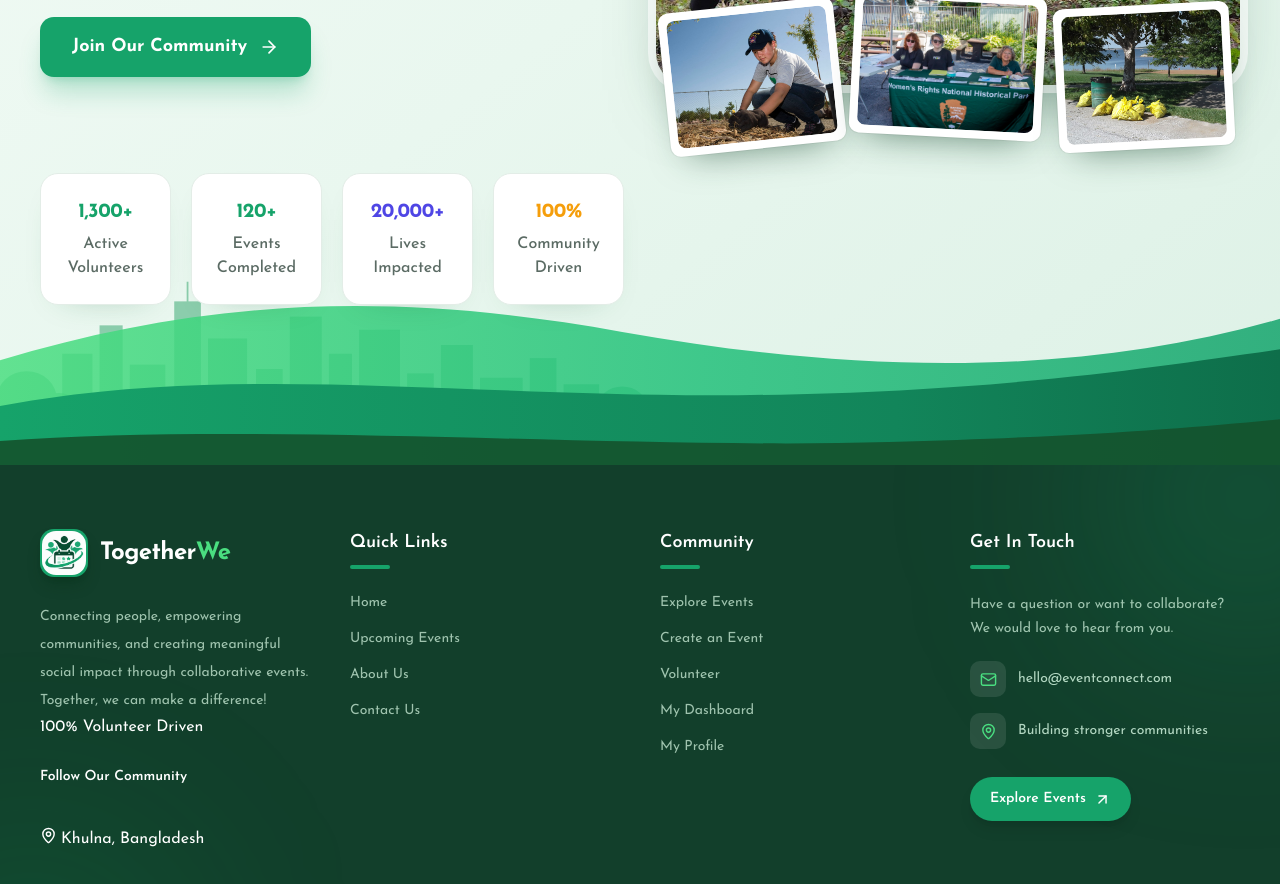
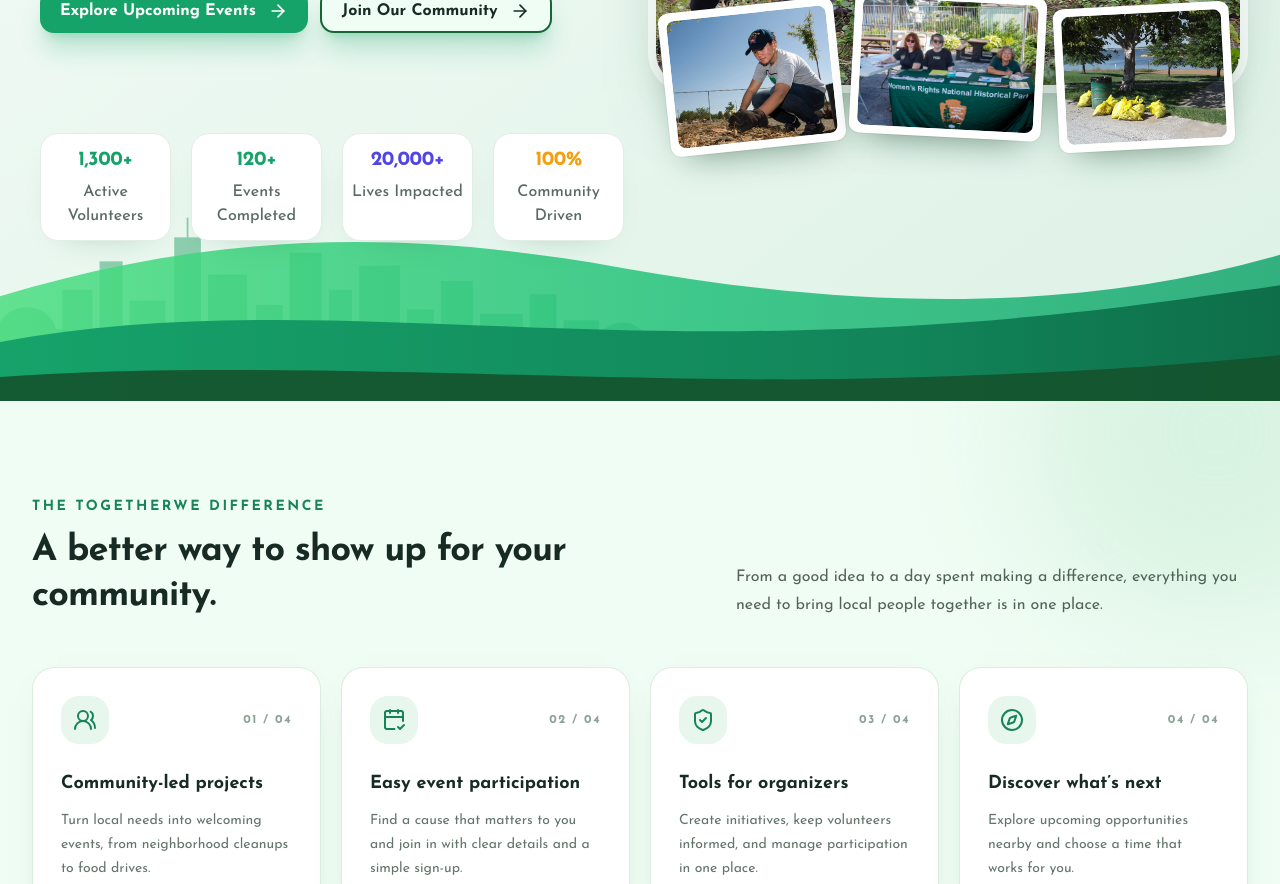
Before and after one commit to arifurroni/Social-Development-Events-frontend, a Next.js app: page / in a window 1280 px wide. Shown: the part 620-1504 px from the top of the page. Built offline with nearby package versions, Linux system fonts and the light colour scheme.

Commit message:
PlatformFeatures and CauseAlerts page created

```diff
--- a/src/app/page.tsx
+++ b/src/app/page.tsx
@@ -1,12 +1,13 @@
 import { Banner } from "@/components/home/Banner";
-
+import { PlatformFeatures } from "@/components/home/PlatformFeatures";
+import { CauseAlerts } from "@/components/home/CauseAlerts";
 
 export default function Home() {
   return (
-    <div>
-
+    <main>
       <Banner />
-
-    </div>
+      <PlatformFeatures />
+      <CauseAlerts />
+    </main>
   );
 }
--- a/src/components/home/Banner.tsx
+++ b/src/components/home/Banner.tsx
@@ -149,7 +149,7 @@ export function Banner() {
         </svg>
       </div>
 
-      <div className="relative z-10 mx-auto grid max-w-7xl gap-14 px-5 pt-14 pb-28 sm:px-8 lg:grid-cols-2 lg:items-center lg:gap-8 lg:px-10 lg:pt-16 lg:pb-40">
+      <div className="relative z-10 mx-auto grid max-w-7xl gap-14 px-5 pt-10 pb-28 sm:px-8 lg:grid-cols-2 lg:items-center lg:gap-8 lg:px-10 lg:pt-16 lg:pb-40">
         {/* Left Content */}
         <div className="max-w-xl">
           {/* Logo */}
@@ -179,20 +179,20 @@ export function Banner() {
           </Link>
 
           {/* Tagline */}
-          <p className="mt-5 text-lg font-semibold text-[#172B24] sm:text-xl">
+          <p className="mt-3 text-lg font-semibold text-[#172B24] sm:text-xl">
             <span className="text-[#16A36A]">Social Development</span> Events
             Management Platform.
           </p>
           <span className="mt-2 block h-1 w-28 rounded-full bg-linear-to-r from-[#16A36A] to-[#BBF7D0]" />
 
           {/* Headline */}
-          <h1 className="mt-6 text-4xl leading-[1.15] font-extrabold tracking-tight text-[#14432B] sm:text-5xl lg:text-[3.4rem]">
+          <h1 className="mt-5 text-4xl leading-[1.15] font-extrabold tracking-tight text-[#14432B] sm:text-5xl lg:text-[3.4rem]">
             Together, We Can Make a{" "}
             <span className="text-[#16A36A]">Difference.</span>
           </h1>
 
           {/* Core Values */}
-          <ul className="mt-8 inline-flex flex-wrap items-center gap-x-5 gap-y-2 rounded-full border border-[#16A36A]/25 bg-white/70 px-6 py-3 shadow-[0_10px_30px_-22px_rgba(22,101,52,0.5)] backdrop-blur-sm">
+          <ul className="mt-4 inline-flex flex-wrap items-center gap-x-5 gap-y-2 rounded-full border border-[#16A36A]/25 bg-white/70 px-5 py-2 shadow-[0_10px_30px_-22px_rgba(22,101,52,0.5)] backdrop-blur-sm">
             {values.map(({ icon: Icon, label }, index) => (
               <Fragment key={label}>
                 {index > 0 && (
@@ -216,19 +216,29 @@ export function Banner() {
           </ul>
 
           {/* Quote */}
-          <blockquote className="mt-8 border-l-4 border-[#16A36A] pl-5 text-lg leading-8 text-[#2C3E36]">
+          <blockquote className="mt-4 border-l-4 border-[#16A36A] pl-5 text-lg leading-8 text-[#2C3E36]">
             “Connect with compassionate people, organize community initiatives,
             and create meaningful change in your neighborhood.”
           </blockquote>
 
           {/* Call To Action */}
+          <div className="flex gap-3">
             <Link
               href="/login"
-            className="group mt-9 inline-flex items-center gap-3 rounded-xl bg-[#16A36A] px-8 py-4 text-lg font-bold text-white shadow-xl shadow-[#16A36A]/25 transition-colors duration-200 hover:bg-[#166534]"
+              className="group mt-4 inline-flex items-center gap-3 rounded-xl bg-[#16A36A] px-5 py-2 text-md font-bold text-white shadow-xl shadow-[#16A36A]/25 transition-colors duration-200 hover:bg-[#166534]"
+            >
+              Explore Upcoming Events
+              <ArrowRight className="h-5 w-5 transition-transform duration-200 group-hover:translate-x-1" />
+            </Link>
+
+            <Link
+              href="/login"
+              className="group mt-4 inline-flex items-center gap-3 border-2 border-[#166534] rounded-xl bg-[#F0FDF4] px-5 py-2 text-md font-bold text-[#172B24] shadow-xl shadow-[#16A36A]/25 transition-colors duration-200 hover:bg-[#16A36A]"
             >
               Join Our Community
               <ArrowRight className="h-5 w-5 transition-transform duration-200 group-hover:translate-x-1" />
             </Link>
+          </div>
         </div>
 
         {/* Right Visual */}
@@ -323,11 +333,11 @@ export function Banner() {
         </div>
 
         {/* Stats */}
-        <div className="mx-auto mt-14 grid max-w-4xl grid-cols-2 gap-4 md:grid-cols-4 md:gap-5">
+        <div className="mx-auto mt-4 grid max-w-4xl grid-cols-2 gap-4 md:grid-cols-4 md:gap-5">
           {stats.map((stat) => (
             <div
               key={stat.label}
-              className="rounded-2xl border border-[#E3EDE7] bg-white px-4 py-6 text-center shadow-[0_12px_34px_-24px_rgba(22,101,52,0.4)]"
+              className="rounded-2xl border border-[#E3EDE7] bg-white px-2 py-3 text-center shadow-[0_12px_34px_-24px_rgba(22,101,52,0.4)]"
             >
               <p
                 className={cn(
--- /dev/null
+++ b/src/components/home/CauseAlerts.tsx
@@ -0,0 +1,78 @@
+"use client";
+
+import { useState, type FormEvent } from "react";
+import { ArrowRight, BellRing } from "lucide-react";
+
+export function CauseAlerts() {
+  const [message, setMessage] = useState("");
+
+  function handleSubmit(event: FormEvent<HTMLFormElement>) {
+    event.preventDefault();
+    setMessage("Thanks for your interest! Email alerts are coming soon.");
+  }
+
+  return (
+    <section
+      aria-labelledby="cause-alerts-heading"
+      className="bg-white px-5 py-16 sm:px-8 sm:py-20"
+    >
+      <div className="relative mx-auto max-w-5xl overflow-hidden rounded-[2rem] border border-[#DCECE1] bg-linear-to-br from-[#E5F6EC] via-white to-[#F0FDF4] px-6 py-12 shadow-[0_24px_70px_-45px_rgba(22,101,52,0.35)] sm:px-12 sm:py-16">
+        <div
+          aria-hidden="true"
+          className="pointer-events-none absolute -right-16 -top-20 h-56 w-56 rounded-full border-32 border-white/50"
+        />
+        <div className="relative mx-auto max-w-2xl text-center">
+          <span className="mx-auto mb-5 flex h-12 w-12 items-center justify-center rounded-2xl bg-white text-[#16835A] shadow-sm ring-1 ring-[#DCECE1]">
+            <BellRing aria-hidden="true" className="h-5 w-5" />
+          </span>
+          <p className="mb-3 text-sm font-bold uppercase tracking-[0.18em] text-[#16835A]">
+            Stay in the loop
+          </p>
+          <h2
+            id="cause-alerts-heading"
+            className="text-3xl leading-tight font-extrabold tracking-tight text-[#172B24] sm:text-4xl"
+          >
+            Good things are happening close to home.
+          </h2>
+          <p className="mx-auto mt-4 max-w-xl text-base leading-7 text-[#64756B]">
+            Get updates about neighborhood cleanups, community drives, and
+            other ways to lend a hand.
+          </p>
+
+          <form
+            className="mx-auto mt-8 flex max-w-xl flex-col gap-3 sm:flex-row"
+            onSubmit={handleSubmit}
+          >
+            <label className="sr-only" htmlFor="cause-alerts-email">
+              Email address
+            </label>
+            <input
+              autoComplete="email"
+              className="min-w-0 flex-1 rounded-xl border border-[#DCE5DF] bg-white px-5 py-3.5 text-sm text-[#172B24] shadow-sm outline-none transition placeholder:text-[#94A39A] focus:border-[#16A36A] focus:ring-4 focus:ring-[#16A36A]/10"
+              id="cause-alerts-email"
+              name="email"
+              placeholder="Your email address"
+              required
+              type="email"
+            />
+            <button
+              className="inline-flex items-center justify-center gap-2 rounded-xl bg-[#16835A] px-6 py-3.5 text-sm font-bold text-white shadow-sm transition hover:bg-[#166534] focus-visible:outline-2 focus-visible:outline-offset-2 focus-visible:outline-[#16835A]"
+              type="submit"
+            >
+              Keep me posted
+              <ArrowRight aria-hidden="true" className="h-4 w-4" />
+            </button>
+          </form>
+
+          <p
+            aria-live="polite"
+            className="mt-4 min-h-5 text-sm text-[#64756B]"
+            role="status"
+          >
+            {message || "No spam. Just local opportunities to make a difference."}
+          </p>
+        </div>
+      </div>
+    </section>
+  );
+}
--- /dev/null
+++ b/src/components/home/PlatformFeatures.tsx
@@ -0,0 +1,92 @@
+import {
+  CalendarCheck2,
+  Compass,
+  ShieldCheck,
+  UsersRound,
+} from "lucide-react";
+
+const features = [
+  {
+    number: "01",
+    icon: UsersRound,
+    title: "Community-led projects",
+    description:
+      "Turn local needs into welcoming events, from neighborhood cleanups to food drives.",
+  },
+  {
+    number: "02",
+    icon: CalendarCheck2,
+    title: "Easy event participation",
+    description:
+      "Find a cause that matters to you and join in with clear details and a simple sign-up.",
+  },
+  {
+    number: "03",
+    icon: ShieldCheck,
+    title: "Tools for organizers",
+    description:
+      "Create initiatives, keep volunteers informed, and manage participation in one place.",
+  },
+  {
+    number: "04",
+    icon: Compass,
+    title: "Discover what’s next",
+    description:
+      "Explore upcoming opportunities nearby and choose a time that works for you.",
+  },
+];
+
+export function PlatformFeatures() {
+  return (
+    <section
+      aria-labelledby="platform-features-heading"
+      className="relative overflow-hidden bg-[#F0FDF4] px-5 py-20 sm:px-8 lg:py-24"
+    >
+      <div
+        aria-hidden="true"
+        className="pointer-events-none absolute -right-32 -top-40 h-96 w-96 rounded-full bg-[#D9F3E2] blur-3xl"
+      />
+      <div className="relative mx-auto max-w-7xl">
+        <div className="mb-10 flex flex-col gap-5 md:mb-12 md:flex-row md:items-end md:justify-between">
+          <div className="max-w-2xl">
+            <p className="mb-3 text-sm font-bold uppercase tracking-[0.18em] text-[#16835A]">
+              The TogetherWe difference
+            </p>
+            <h2
+              id="platform-features-heading"
+              className="text-3xl leading-tight font-extrabold tracking-tight text-[#172B24] sm:text-4xl"
+            >
+              A better way to show up for your community.
+            </h2>
+          </div>
+          <p className="max-w-lg text-base leading-7 text-[#52645A]">
+            From a good idea to a day spent making a difference, everything you
+            need to bring local people together is in one place.
+          </p>
+        </div>
+
+        <div className="grid gap-5 sm:grid-cols-2 xl:grid-cols-4">
+          {features.map(({ number, icon: Icon, title, description }) => (
+            <article
+              key={number}
+              className="group relative flex min-h-64 flex-col overflow-hidden rounded-3xl border border-[#DCECE1] border-b-4 border-b-[#16A36A] bg-white p-6 shadow-[0_12px_34px_-26px_rgba(22,101,52,0.5)] transition duration-200 hover:-translate-y-1 hover:shadow-[0_20px_40px_-24px_rgba(22,101,52,0.3)] sm:p-7"
+            >
+              <div className="mb-7 flex items-center justify-between">
+                <span className="flex h-12 w-12 items-center justify-center rounded-2xl bg-[#E8F7EE] text-[#16835A] transition-colors group-hover:bg-[#D8F1E2]">
+                  <Icon aria-hidden="true" className="h-6 w-6" />
+                </span>
+                <span className="text-xs font-bold tracking-[0.12em] text-[#8BA395]">
+                  {number} / 04
+                </span>
+              </div>
+              <h3 className="mb-3 text-lg leading-snug font-bold text-[#172B24]">
+                {title}
+              </h3>
+              <p className="text-sm leading-6 text-[#64756B]">{description}</p>
+            </article>
+          ))}
+        </div>
+      </div>
+    </section>
+  );
+}
```
Lines whose indentation alone changed are shown as unchanged.
